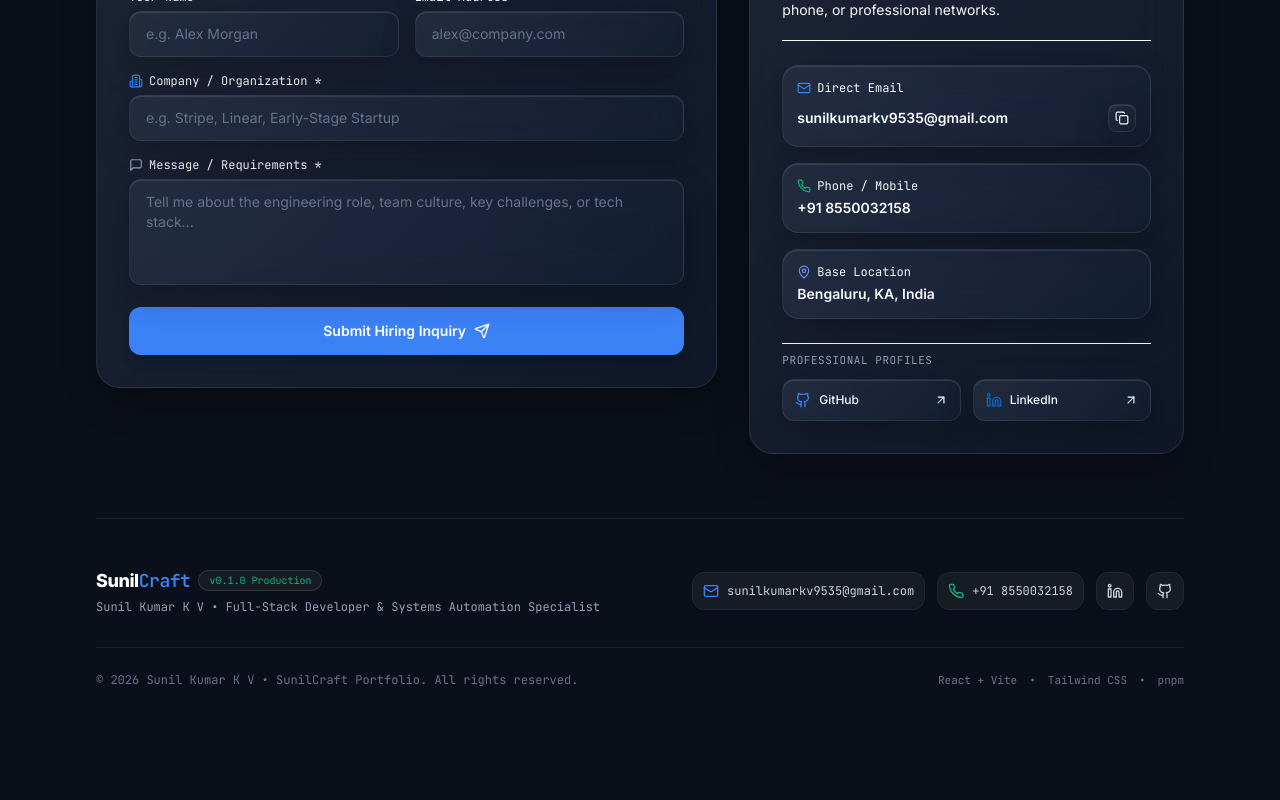
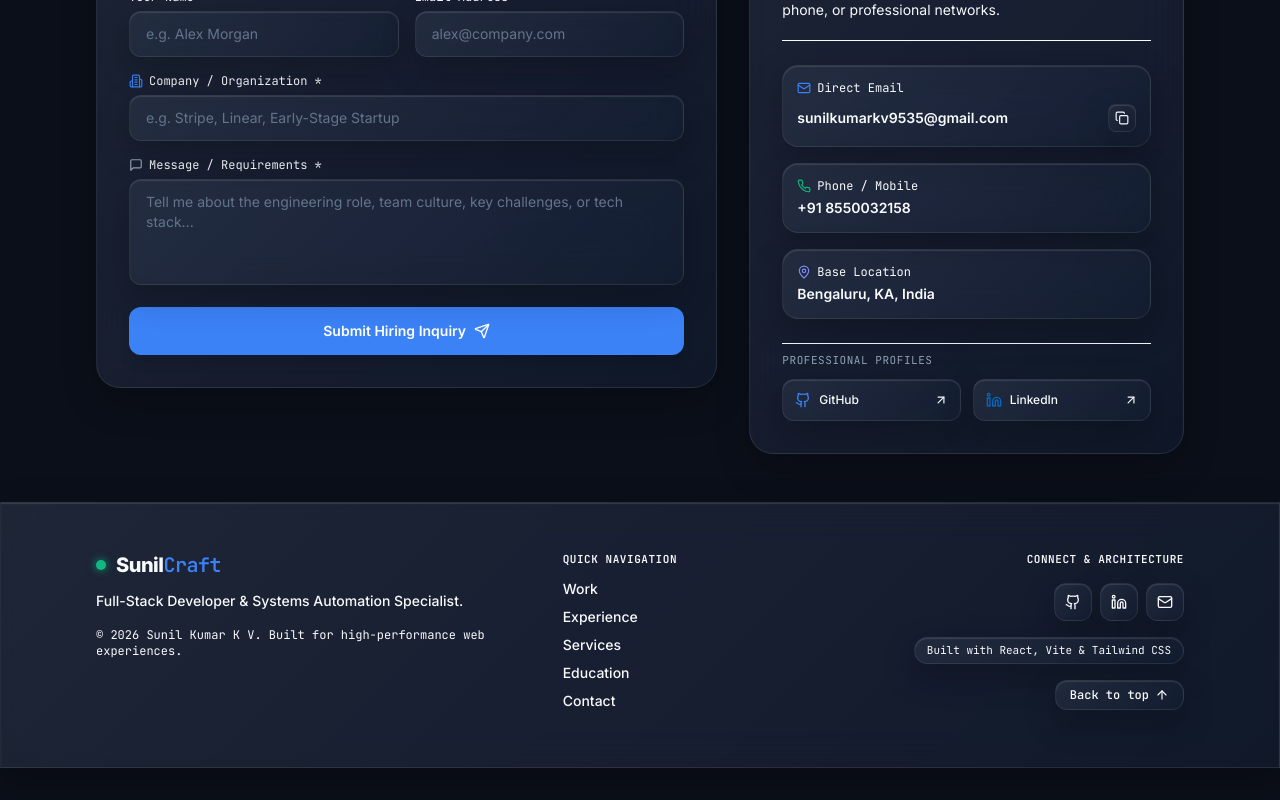
Before and after one commit to SunilKumarKV/SunilKumarKV-Portfolio, a React (Vite) app: page / in a window 1280 px wide. Shown: the part 8602-9402 px from the top of the page. After the commit the page ends 9370 px from the top, so only its background shows below. Built offline with nearby package versions, Linux system fonts and the light colour scheme; no server answers.

Commit message:
feat(footer): implement responsive glassmorphic footer with branding, nav links, and back-to-top

```diff
--- a/src/App.jsx
+++ b/src/App.jsx
@@ -8,6 +8,7 @@ import AnimatedSkills from './components/sections/AnimatedSkills';
 import ExperienceSection from './components/sections/ExperienceSection';
 import EducationSection from './components/sections/EducationSection';
 import ContactSection from './components/sections/ContactSection';
+import Footer from './components/layout/Footer';
 import SectionDivider from './components/ui/SectionDivider';
 
 export default function App() {
@@ -56,6 +57,9 @@ export default function App() {
         <ContactSection />
 
       </main>
+
+      {/* Page Footer (Full-width iOS frosted glass) */}
+      <Footer />
     </div>
   );
 }
--- a/src/components/layout/Footer.jsx
+++ b/src/components/layout/Footer.jsx
@@ -1,83 +1,145 @@
 import React from 'react';
-import { portfolioData } from '../../data/portfolioData';
-import { Mail, Phone, Linkedin, Github } from 'lucide-react';
+import { Github, Linkedin, Mail, ArrowUp } from 'lucide-react';
 
+/**
+ * Footer Component
+ * iOS-grade frosted glass footer with 3-column layout, social channels, and back-to-top action.
+ */
 export default function Footer() {
-  const { profile } = portfolioData;
   const currentYear = new Date().getFullYear();
 
+  const navLinks = [
+    { name: 'Work', href: '#work' },
+    { name: 'Experience', href: '#experience' },
+    { name: 'Services', href: '#services' },
+    { name: 'Education', href: '#education' },
+    { name: 'Contact', href: '#contact' },
+  ];
+
+  const handleSmoothScroll = (e, href) => {
+    e.preventDefault();
+    const id = href.replace('#', '');
+    const element =
+      document.getElementById(id) ||
+      (id === 'work' ? document.getElementById('projects') : null);
+
+    if (element) {
+      element.scrollIntoView({ behavior: 'smooth' });
+    } else {
+      window.location.hash = href;
+    }
+  };
+
+  const handleScrollToTop = () => {
+    window.scrollTo({ top: 0, behavior: 'smooth' });
+  };
+
   return (
-    <footer className="border-t border-slate-800/80 pt-12 pb-16 space-y-8 relative z-10">
-      <div className="max-w-6xl mx-auto flex flex-col md:flex-row items-center justify-between gap-6">
-        {/* Brand & Author Info */}
-        <div className="space-y-1 text-center md:text-left">
-          <div className="flex items-center justify-center md:justify-start gap-2">
-            <span className="font-extrabold text-lg tracking-tight text-white">
+    <footer className="w-full border-t border-[var(--border-glass)] ios-glass backdrop-blur-md pt-12 pb-14 relative z-10 transition-colors duration-300">
+      <div className="max-w-6xl mx-auto px-4 sm:px-6 lg:px-8 space-y-10">
+
+        {/* Responsive 3-Column Layout */}
+        <div className="grid grid-cols-1 md:grid-cols-12 gap-8 items-start">
+
+          {/* Left Column: Branding & Identity (5 cols on desktop) */}
+          <div className="md:col-span-5 space-y-3">
+            <div className="flex items-center gap-2.5">
+              <span className="relative flex h-2.5 w-2.5">
+                <span className="animate-ping absolute inline-flex h-full w-full rounded-full bg-emerald opacity-75" />
+                <span className="relative inline-flex rounded-full h-2.5 w-2.5 bg-emerald shadow-[0_0_8px_rgba(16,185,129,0.85)]" />
+              </span>
+              <span className="font-extrabold text-xl tracking-tight text-[var(--text-primary)]">
                 Sunil<span className="font-mono text-electric-blue font-semibold">Craft</span>
               </span>
-            <span className="glass-pill px-2.5 py-0.5 text-[10px] font-mono text-emerald border-emerald/30">
-              v0.1.0 Production
-            </span>
             </div>
-          <p className="text-xs text-slate-400 font-mono">
-            {profile.name} • {profile.title}
+
+            <p className="text-xs sm:text-sm font-medium text-[var(--text-secondary)] max-w-sm leading-relaxed">
+              Full-Stack Developer & Systems Automation Specialist.
+            </p>
+
+            <p className="text-xs text-[var(--text-secondary)] font-mono pt-1">
+              © {currentYear} Sunil Kumar K V. Built for high-performance web experiences.
             </p>
           </div>
 
-        {/* Direct Contact Quick Links */}
-        <div className="flex items-center space-x-3">
+          {/* Center Column: Quick Anchors (3 cols on desktop) */}
+          <div className="md:col-span-3 space-y-3">
+            <span className="text-[11px] font-mono uppercase tracking-wider text-[var(--text-secondary)] block font-semibold">
+              Quick Navigation
+            </span>
+            <ul className="space-y-2 text-xs sm:text-sm font-medium">
+              {navLinks.map((link) => (
+                <li key={link.name}>
                   <a
-            href={`mailto:${profile.email}`}
-            className="p-2.5 rounded-xl bg-white/5 hover:bg-white/10 border border-slate-800 hover:border-slate-600 text-slate-300 hover:text-white transition-all shadow-sm flex items-center gap-2 text-xs font-mono"
-            aria-label="Direct Email"
+                    href={link.href}
+                    onClick={(e) => handleSmoothScroll(e, link.href)}
+                    className="text-[var(--text-secondary)] hover:text-[var(--text-primary)] hover:translate-x-1 transition-all inline-block"
                   >
-            <Mail className="w-4 h-4 text-electric-blue" />
-            <span className="hidden sm:inline">{profile.email}</span>
+                    {link.name}
+                  </a>
+                </li>
+              ))}
+            </ul>
+          </div>
+
+          {/* Right Column: Socials, Architecture Badge & Back to Top (4 cols on desktop) */}
+          <div className="md:col-span-4 space-y-4 md:text-right flex flex-col md:items-end">
+            <span className="text-[11px] font-mono uppercase tracking-wider text-[var(--text-secondary)] block font-semibold">
+              Connect & Architecture
+            </span>
+
+            {/* Direct Social Links */}
+            <div className="flex items-center gap-2">
+              <a
+                href="https://github.com/SunilKumarKV"
+                target="_blank"
+                rel="noopener noreferrer"
+                className="p-2.5 rounded-xl ios-glass border border-[var(--border-glass)] text-[var(--text-secondary)] hover:text-[var(--text-primary)] hover:bg-white/10 active:scale-95 transition-all shadow-sm"
+                aria-label="GitHub Profile"
+                title="GitHub: github.com/SunilKumarKV"
+              >
+                <Github className="w-4 h-4" />
               </a>
 
-          {profile.phone && (
               <a
-              href={`tel:${profile.phone.replace(/\s+/g, '')}`}
-              className="p-2.5 rounded-xl bg-white/5 hover:bg-white/10 border border-slate-800 hover:border-slate-600 text-slate-300 hover:text-white transition-all shadow-sm flex items-center gap-2 text-xs font-mono"
-              aria-label="Phone Number"
-            >
-              <Phone className="w-4 h-4 text-emerald" />
-              <span className="hidden sm:inline">{profile.phone}</span>
-            </a>
-          )}
-
-          <a
-            href={profile.linkedin}
+                href="https://www.linkedin.com/in/sunilkumarkv44"
                 target="_blank"
                 rel="noopener noreferrer"
-            className="p-2.5 rounded-xl bg-white/5 hover:bg-white/10 border border-slate-800 hover:border-slate-600 text-slate-300 hover:text-white transition-all shadow-sm"
+                className="p-2.5 rounded-xl ios-glass border border-[var(--border-glass)] text-[var(--text-secondary)] hover:text-[#0A66C2] hover:bg-white/10 active:scale-95 transition-all shadow-sm"
                 aria-label="LinkedIn Profile"
+                title="LinkedIn: linkedin.com/in/sunilkumarkv44"
               >
                 <Linkedin className="w-4 h-4" />
               </a>
 
               <a
-            href={profile.github}
-            target="_blank"
-            rel="noopener noreferrer"
-            className="p-2.5 rounded-xl bg-white/5 hover:bg-white/10 border border-slate-800 hover:border-slate-600 text-slate-300 hover:text-white transition-all shadow-sm"
-            aria-label="GitHub Profile"
+                href="mailto:sunilkumarkv9535@gmail.com"
+                className="p-2.5 rounded-xl ios-glass border border-[var(--border-glass)] text-[var(--text-secondary)] hover:text-electric-blue hover:bg-white/10 active:scale-95 transition-all shadow-sm"
+                aria-label="Email"
+                title="Email: sunilkumarkv9535@gmail.com"
               >
-            <Github className="w-4 h-4" />
+                <Mail className="w-4 h-4" />
               </a>
             </div>
+
+            {/* Monospace Architecture Badge */}
+            <div className="inline-flex items-center gap-1.5 px-3 py-1 rounded-full text-[11px] font-mono ios-glass border border-[var(--border-glass)] text-[var(--text-secondary)] shadow-sm">
+              <span>Built with React, Vite & Tailwind CSS</span>
             </div>
 
-      {/* Copyright Notice */}
-      <div className="border-t border-slate-800/80 pt-6 flex flex-col sm:flex-row items-center justify-between text-xs font-mono text-slate-500 gap-3">
-        <p>© {currentYear} Sunil Kumar K V • SunilCraft Portfolio. All rights reserved.</p>
-        <div className="flex items-center gap-3 text-[11px]">
-          <span>React + Vite</span>
-          <span>•</span>
-          <span>Tailwind CSS</span>
-          <span>•</span>
-          <span>pnpm</span>
+            {/* Interactive Back to Top Action */}
+            <button
+              onClick={handleScrollToTop}
+              className="group inline-flex items-center gap-1.5 px-3.5 py-1.5 rounded-xl text-xs font-mono font-medium text-[var(--text-secondary)] hover:text-[var(--text-primary)] ios-glass hover:bg-white/10 border border-[var(--border-glass)] active:scale-95 transition-all shadow-sm"
+              aria-label="Scroll back to top"
+            >
+              <span>Back to top</span>
+              <ArrowUp className="w-3.5 h-3.5 group-hover:-translate-y-0.5 transition-transform" />
+            </button>
           </div>
+
+        </div>
+
       </div>
     </footer>
   );
--- a/src/components/sections/ContactSection.jsx
+++ b/src/components/sections/ContactSection.jsx
@@ -2,7 +2,6 @@ import React, { useState, useEffect } from 'react';
 import { Briefcase, Rocket, Sparkles } from 'lucide-react';
 import ContactForm from './contact/ContactForm';
 import ContactDirectChannels from './contact/ContactDirectChannels';
-import Footer from '../layout/Footer';
 import GlassCard from '../ui/GlassCard';
 
 /**
@@ -94,9 +93,6 @@ export default function ContactSection() {
 
         </div>
       </section>
-
-      {/* Production Footer */}
-      <Footer />
     </div>
   );
 }
```
Lines whose indentation alone changed are shown as unchanged.
